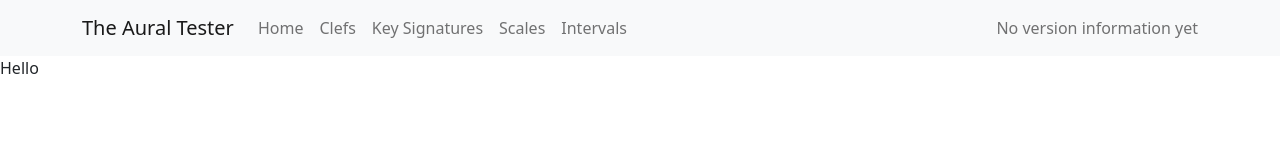
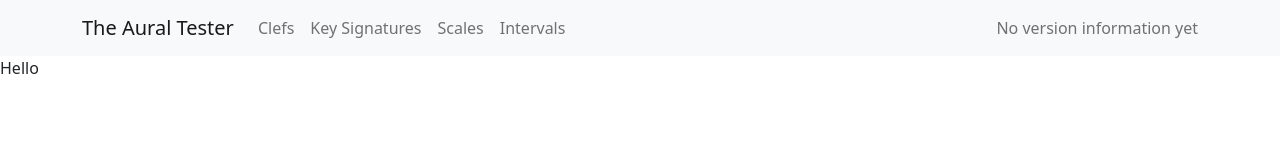
Before and after one commit to skewwhiffy/auraltester, a React (Create React App) app in the folder frontend/: page / in a window 1280 px wide. Shown: the top 160 px of the page. Built offline with nearby package versions, Linux system fonts and the light colour scheme; no server answers; the HTML template or start-up script is replaced by a standard one.

Commit message:
Slight tidy up in navbar

```diff
--- a/frontend/src/component/NavBar.tsx
+++ b/frontend/src/component/NavBar.tsx
@@ -29,15 +29,17 @@ const NavBar = (): JSX.Element => {
   return (
     <Navbar bg="light" expand="lg">
       <Container>
-        <Navbar.Brand href="#home">The Aural Tester</Navbar.Brand>
         <Navbar.Collapse id="basic-navbar-nav">
-          <Nav className="me-auto">
+          <Navbar.Brand>
             <Nav.Link
               as={Link}
               to="/"
               eventKey="/home"
               title="Home"
-            >Home</Nav.Link>
+            >The Aural Tester
+            </Nav.Link>
+          </Navbar.Brand>
+          <Nav className="me-auto">
             <Nav.Link
               as={Link}
               to="/clefs"
```
